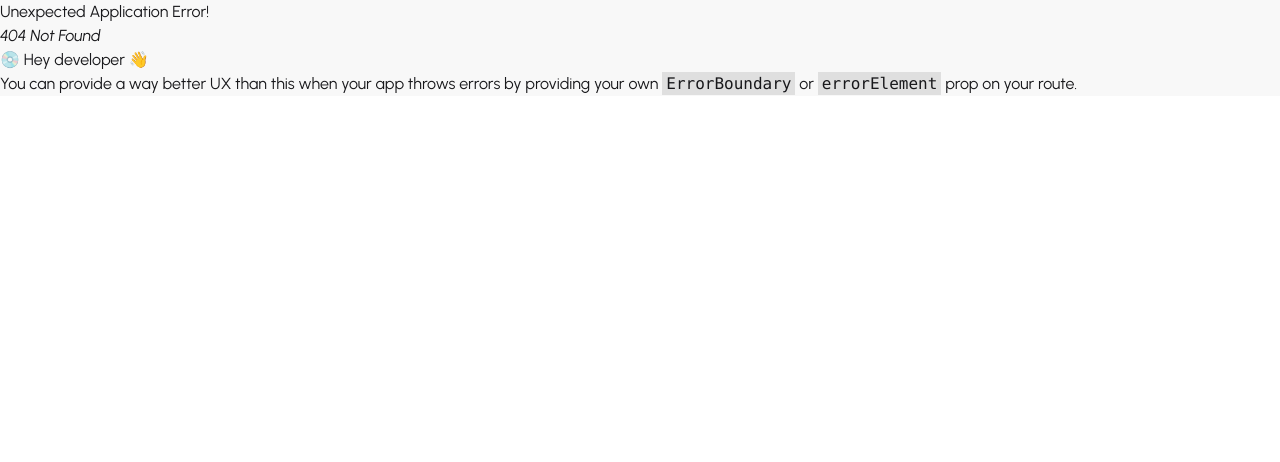
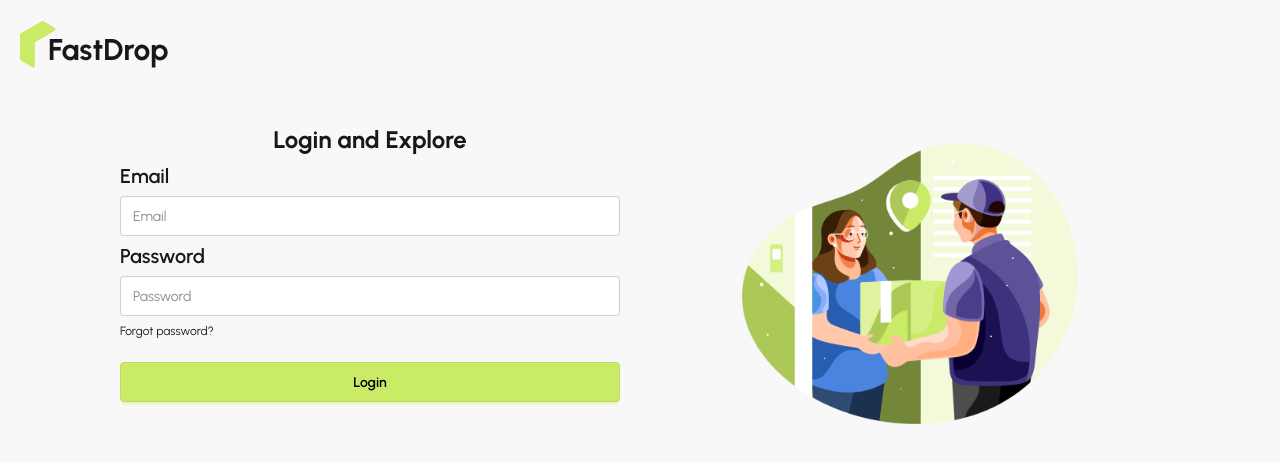
Before and after one commit to sojib6505/fast-drop-client, a React (Vite) app: page /login in a window 1280 px wide. Before the commit this address had no page. Shown: the top 462 px of the page. Built offline with nearby package versions, Linux system fonts and the light colour scheme.

Commit message:
Create authentication layout and add login form UI,Improve register form validation using react-hook-form

```diff
--- a/package.json
+++ b/package.json
@@ -14,6 +14,7 @@
     "aos": "^2.3.4",
     "react": "^19.2.0",
     "react-dom": "^19.2.0",
+    "react-hook-form": "^7.71.1",
     "react-icons": "^5.5.0",
     "react-responsive-carousel": "^3.2.23",
     "react-router": "^7.13.0",
--- /dev/null
+++ b/src/layouts/AuthenticationLayouts.jsx
@@ -0,0 +1,24 @@
+import React from 'react'
+import authImg from '../assets/authImage.png'
+import SharedLogo from '../pages/shared/logo/SharedLogo'
+import { Outlet } from 'react-router'
+export default function AuthenticationLayouts() {
+    return (
+        <div className="p-2 md:p-5 max-w-7xl mx-auto">
+            <div>
+                <SharedLogo></SharedLogo>
+            </div>
+            <div className="flex flex-col lg:flex-row-reverse gap-10 md:py-10 px-5 md:px-25">
+                <div className='flex-1'>
+                    <img
+                        src={authImg}
+                        className="w-full max-w-xs sm:max-w-sm md:max-w-md mx-auto rounded-lg"
+                    />
+                </div>
+                <div className='flex-1 w-full '>
+                     <Outlet></Outlet>
+                </div>
+            </div>
+        </div>
+    )
+}
--- a/src/layouts/RootLayouts.jsx
+++ b/src/layouts/RootLayouts.jsx
@@ -5,7 +5,7 @@ import Navbar from "../pages/shared/navbar/Navbar";
 
 export default function RootLayouts() {
   return (
-    <div className="lg:w-7xl mx-auto">
+    <div className="">
         <Navbar></Navbar>
         <Outlet></Outlet>
         <Footer></Footer>
--- /dev/null
+++ b/src/pages/Authentication/Login/Login.jsx
@@ -0,0 +1,19 @@
+import React from 'react'
+
+export default function Login() {
+    return (
+
+            <form action="">
+                <fieldset className="fieldset">
+                    <p className='text-2xl font-bold text-center'>Login and Explore</p>
+                    <label className=" text-xl font-semibold">Email</label>
+                    <input type="email" className="input w-full" placeholder="Email" />
+                    <label className="text-xl font-semibold">Password</label>
+                    <input type="password" className="input w-full" placeholder="Password" />
+                    <div><a className="link link-hover">Forgot password?</a></div>
+                      <button className="btn btn-primary mt-4 text-black">Login</button>
+                </fieldset>
+            </form>
+
+    )
+}
--- /dev/null
+++ b/src/pages/Authentication/register/Register.jsx
@@ -0,0 +1,37 @@
+import React from 'react'
+import { useForm } from 'react-hook-form'
+
+
+export default function Register() {
+    const {
+        register,
+        formState: {errors},
+        handleSubmit
+    } = useForm()
+
+    const handleSignUp = data => {
+        console.log(data)
+    }
+    return (
+        <form onSubmit={handleSubmit(handleSignUp)} action="">
+            <fieldset className="fieldset">
+                <p className='text-2xl font-bold text-center'>Create An Account</p>
+                {/* email */}
+                <label className=" text-xl font-semibold">Email</label>
+                <input type="email" className="input w-full" {...register('email',{required: 'Email is required'})} placeholder="Email" />
+                {errors.email && <p className='text-red-600'>{errors.email.message}</p>}
+                {/* password */}
+                <label className="text-xl font-semibold">Password</label>
+                <input type="password" className="input w-full"
+                {...register('password',{required:'Password is required' ,minLength:{
+                    value: 6,
+                    message:'Password must be at least 6 characters'
+                }})}
+                placeholder="Password" />
+                {errors.password && <p className='text-red-500' >{errors.password.message}</p>}
+
+                <button type='submit' className="btn btn-primary mt-4 text-black">SignUp</button>
+            </fieldset>
+        </form>
+    )
+}
--- a/src/pages/home/merchant/Merchant.jsx
+++ b/src/pages/home/merchant/Merchant.jsx
@@ -1,11 +1,11 @@
 import merchant from '../../../assets/location-merchant.png'
 export default function Merchant() {
     return (
-        <div data-aos="fade-up" className="bg-no-repeat bg-[url(assets/be_a_merchant_bg.png)] bg-[#03373D] rounded-2xl mb-10 p-5 md:p-20 ">
+        <div data-aos="fade-up" className="lg:max-w-7xl mx-auto bg-no-repeat bg-[url(assets/be_a_merchant_bg.png)] bg-[#03373D] rounded-2xl mb-10 p-5 md:p-20 ">
             <div className="hero-content flex-col lg:flex-row-reverse">
                 <img
                     src={merchant}
-                    className="max-w-sm rounded-lg "
+                    className="w-sm rounded-lg "
                 />
                 <div>
                     <h1 className="text-2xl md:text-5xl font-bold text-white">Merchant and Customer Satisfaction is Our First Priority</h1>
--- a/src/pages/shared/logo/SharedLogo.jsx
+++ b/src/pages/shared/logo/SharedLogo.jsx
@@ -1,9 +1,9 @@
 import React from 'react'
 import logo from '../../../assets/logo.png'
-export default function () {
+export default function SharedLogo () {
     return (
         <div className='flex items-center '>
-             <img className='mb-3' src={logo} alt="" />
+             <img  className='mb-3' src={logo} alt="" />
             <p className='text-2xl md:text-3xl font-bold -ml-2'>FastDrop</p>
         </div>
     )
--- a/src/router/Router.jsx
+++ b/src/router/Router.jsx
@@ -1,6 +1,9 @@
 import { createBrowserRouter } from "react-router";
 import RootLayouts from "../layouts/RootLayouts";
 import Home from "../pages/home/home/Home";
+import AuthenticationLayouts from "../layouts/AuthenticationLayouts";
+import Login from "../pages/Authentication/login/Login";
+import Register from "../pages/Authentication/register/Register";
 
 
 const router = createBrowserRouter([
@@ -14,5 +17,19 @@ const router = createBrowserRouter([
         }
     ]
   },
+  {
+    path:"/",
+    Component: AuthenticationLayouts,
+    children:[
+      {path:"/login",
+        Component: Login
+      },
+      {
+        path:'/register',
+        Component: Register
+      }
+
+    ]
+  }
 ]);
 export default router
```
Also changed, not shown: 1 other file (tests, documents, lock files or other folders).
